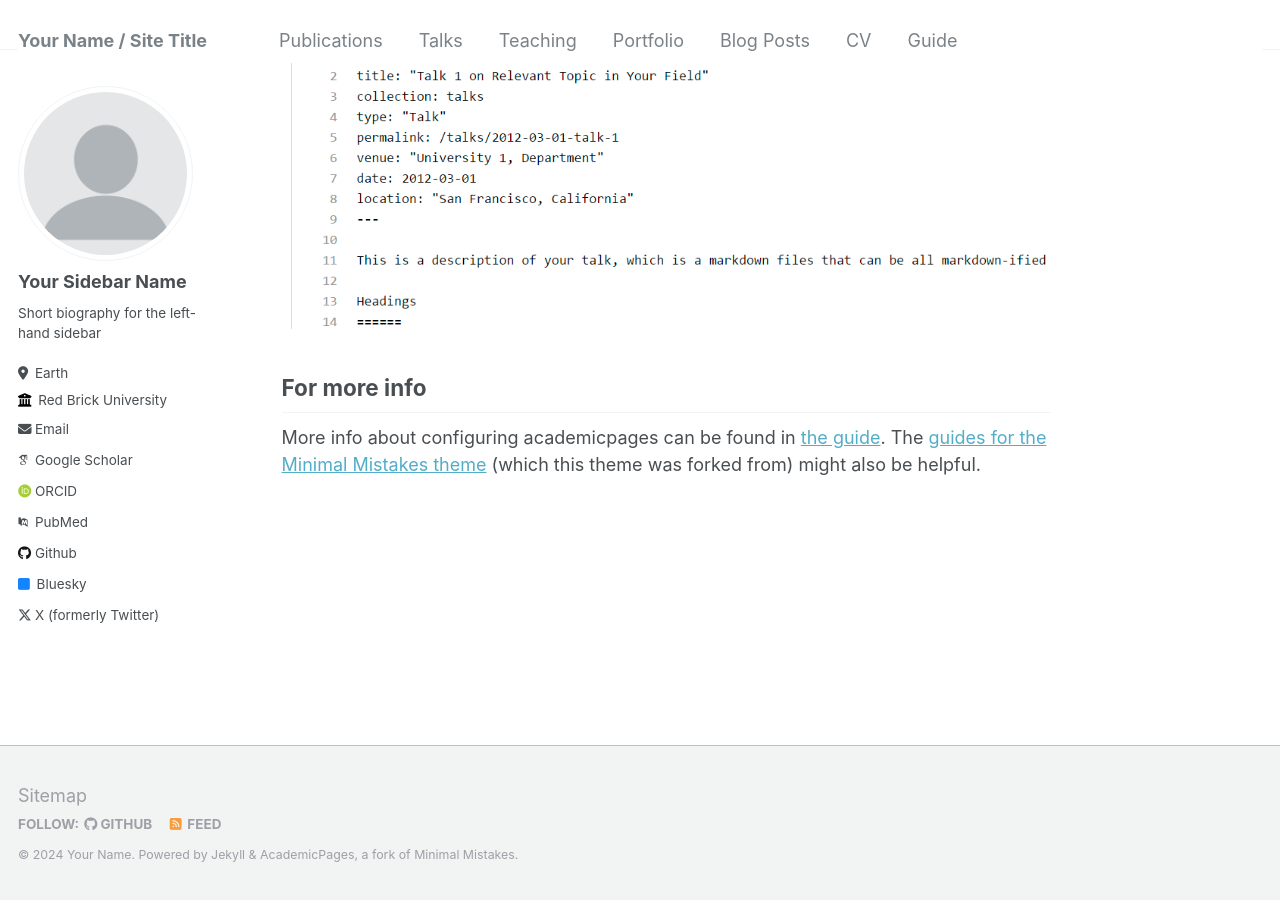
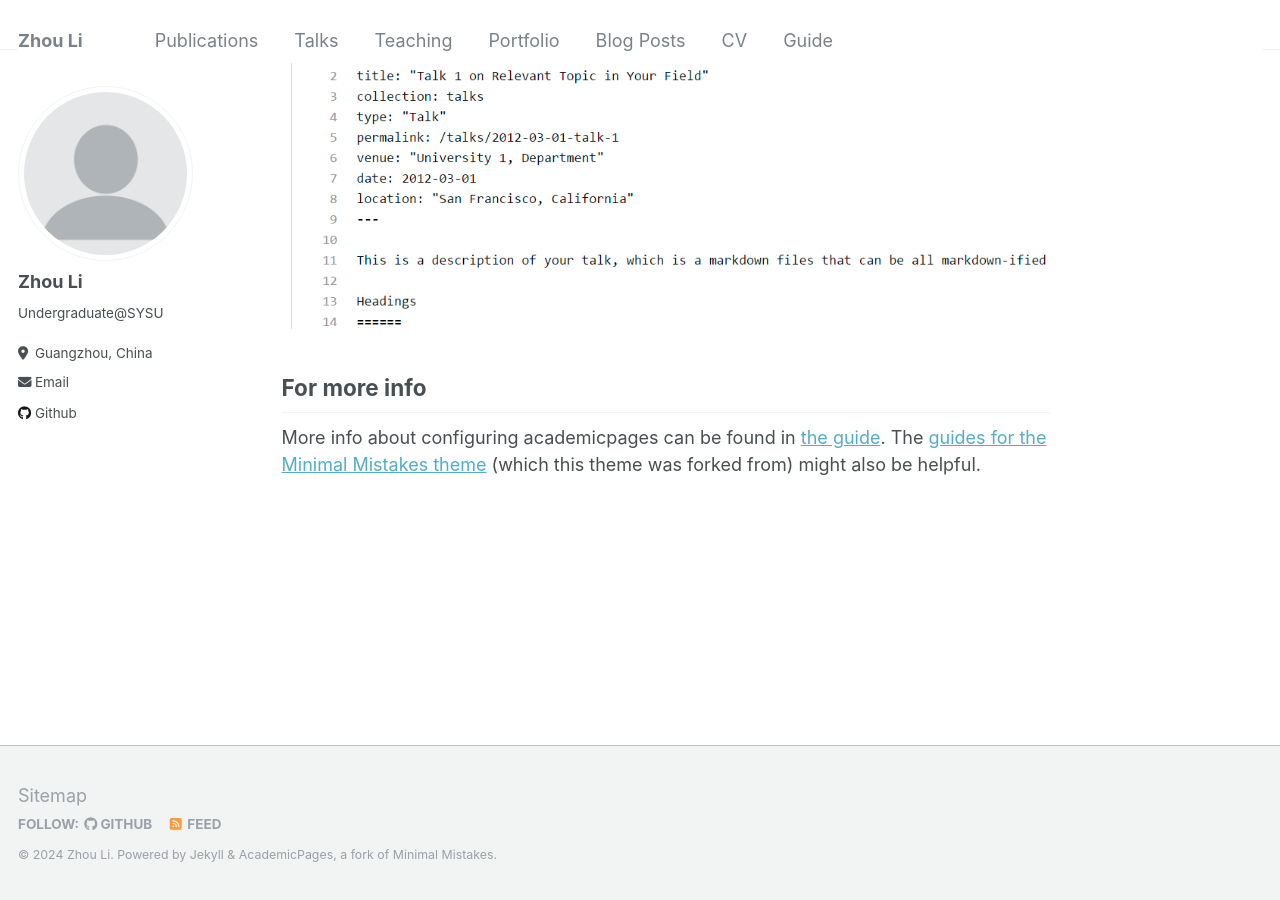
Before and after one commit to TurboAllen/TurboAllen.github.io, a Jekyll site: the page built from _pages/about.md, in a window 1280 px wide and 900 px high, scrolled down 2640 px. Built offline with Jekyll 4.4.1, drawn with Linux system fonts in a browser that asks for light colours; some web fonts are replaced.

Commit message:
_config.yml

```diff
--- a/_config.yml
+++ b/_config.yml
@@ -8,10 +8,10 @@
 
 # Basic Site Settings
 locale                   : "en-US"
-title                    : "Your Name / Site Title"
+title                    : "Zhou Li"
 title_separator          : "-"
-name                     : &name "Your Name"
-description              : &description "personal description"
+name                     : &name "Zhou Li"
+description              : &description "Undergraduate SYSU"
 url                      : https://academicpages.github.io # the base hostname & protocol for your site e.g. "https://mmistakes.github.io"
 baseurl                  : "" # the subpath of your site, e.g. "/blog"
 repository               : "academicpages/academicpages.github.io"
@@ -22,20 +22,20 @@ repository               : "academicpages/academicpages.github.io"
 author:
   # Biographic information
   avatar           : "profile.png"
-  name             : "Your Sidebar Name"
+  name             : "Zhou Li"
   pronouns         : # example: "she/her"
-  bio              : "Short biography for the left-hand sidebar"
-  location         : "Earth"
-  employer         : "Red Brick University"
+  bio              : "Undergraduate@SYSU"
+  location         : "Guangzhou, China"
+  employer         : #"Red Brick University"
   uri              : # URL
-  email            : "none@example.org"
+  email            : "lizh366@mail2.sysu.edu.cn"
 
   # Academic websites
   arxiv            : # URL - Update with the correct link to your profile
-  googlescholar    : "https://scholar.google.com/citations?user=PS_CX0AAAAAJ"
+  googlescholar    : #"https://scholar.google.com/citations?user=PS_CX0AAAAAJ"
   impactstory      : # URL
-  orcid            : "http://orcid.org/yourorcidurl"
-  pubmed           : "https://www.ncbi.nlm.nih.gov/pubmed/?term=john+snow"
+  orcid            : #"http://orcid.org/yourorcidurl"
+  pubmed           : #"https://www.ncbi.nlm.nih.gov/pubmed/?term=john+snow"
   researchgate     : # URL
 
   # Repositories and software development
@@ -47,7 +47,7 @@ author:
   stackoverflow    : # User number or user number and name (i.e., use "1" or "1/jeff-atwood")
 
   # Social media
-  bluesky          : "bsky.app" # Replace this with you Bluesky username
+  bluesky          : #"bsky.app" # Replace this with you Bluesky username
   facebook         : # Username
   flickr           : # Username
   foursquare       : # Username
@@ -64,7 +64,7 @@ author:
   steam            : # Username
   telegram         : # URL
   tumblr           : # Username
-  twitter          : "UniofOxford"  # Replace this with your X / Twitter handle
+  twitter          : #"UniofOxford"  # Replace this with your X / Twitter handle
   vine             : # Username
   weibo            : # Username
   wikipedia        : # Username
```
